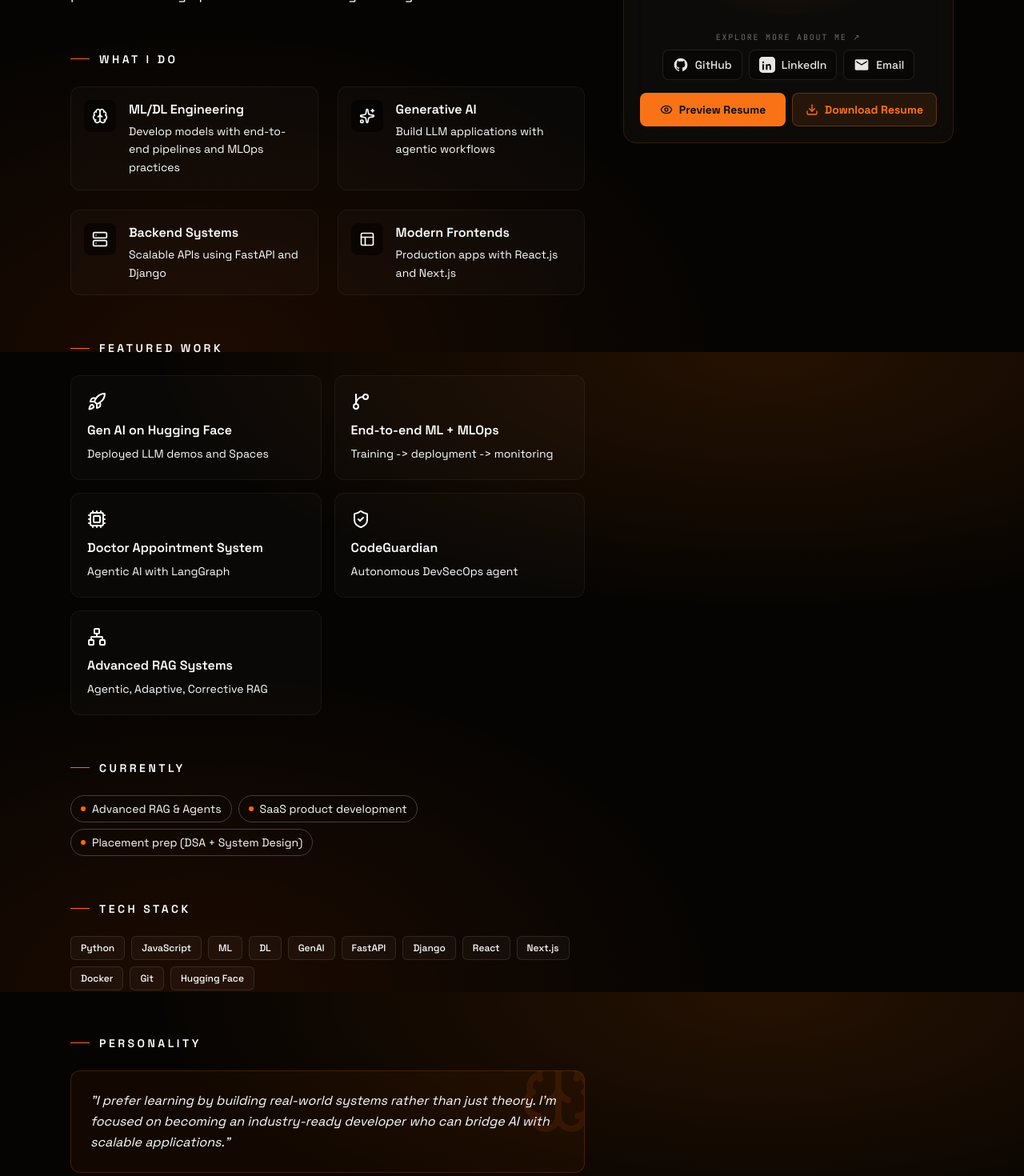
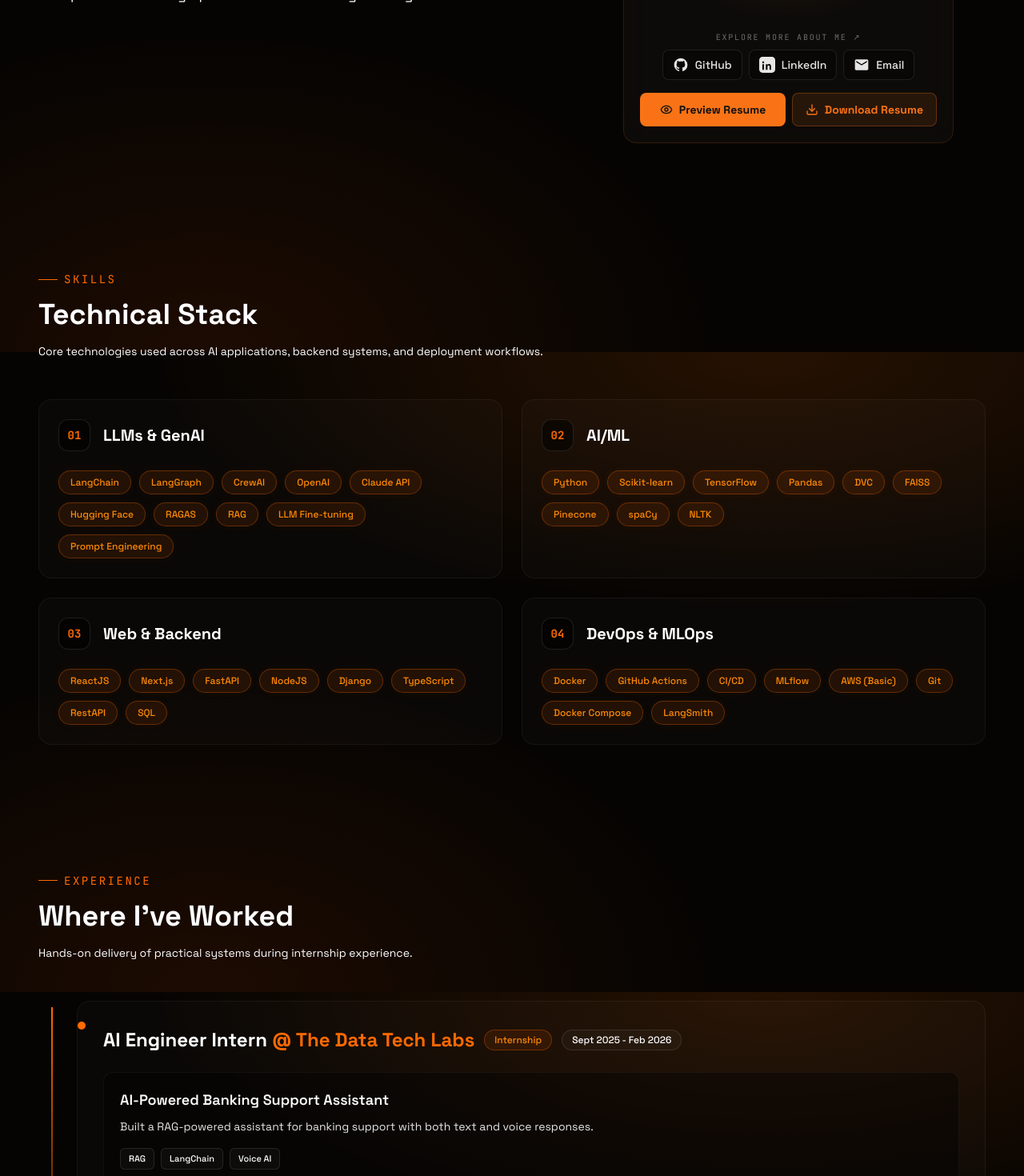
Before and after one commit to vikrant-honbute/PORTFOLIO_VIKRANT.DEV, a Next.js app: page / in a window 1280 px wide. Shown: the part 1160-2630 px from the top of the page at 80% size. Built offline with nearby package versions, Linux system fonts and the light colour scheme; grey boxes are pictures that could not be loaded.

Commit message:
refactor: simplify About component by removing unused sections and icons

```diff
--- a/src/components/About.tsx
+++ b/src/components/About.tsx
@@ -1,104 +1,11 @@
 "use client";
 
 import { useState } from "react";
-import type { LucideIcon } from "lucide-react";
 import type { ReactNode } from "react";
-import {
-  Brain,
-  Cpu,
-  Download,
-  Eye,
-  GitBranch,
-  Layout,
-  Link,
-  Mail,
-  Network,
-  Rocket,
-  Server,
-  ShieldCheck,
-  Sparkles,
-} from "lucide-react";
+import { Download, Eye } from "lucide-react";
 import { useInView } from "@/hooks/useInView";
 import { profile } from "@/data/profile";
 import ResumePreviewModal from "@/components/ResumePreviewModal";
-
-type InfoItem = {
-  icon: LucideIcon;
-  title: string;
-  desc: string;
-};
-
-const WHAT_I_DO: InfoItem[] = [
-  {
-    icon: Brain,
-    title: "ML/DL Engineering",
-    desc: "Develop models with end-to-end pipelines and MLOps practices",
-  },
-  {
-    icon: Sparkles,
-    title: "Generative AI",
-    desc: "Build LLM applications with agentic workflows",
-  },
-  {
-    icon: Server,
-    title: "Backend Systems",
-    desc: "Scalable APIs using FastAPI and Django",
-  },
-  {
-    icon: Layout,
-    title: "Modern Frontends",
-    desc: "Production apps with React.js and Next.js",
-  },
-];
-
-const PROJECTS: InfoItem[] = [
-  {
-    icon: Rocket,
-    title: "Gen AI on Hugging Face",
-    desc: "Deployed LLM demos and Spaces",
-  },
-  {
-    icon: GitBranch,
-    title: "End-to-end ML + MLOps",
-    desc: "Training -> deployment -> monitoring",
-  },
-  {
-    icon: Cpu,
-    title: "Doctor Appointment System",
-    desc: "Agentic AI with LangGraph",
-  },
-  {
-    icon: ShieldCheck,
-    title: "CodeGuardian",
-    desc: "Autonomous DevSecOps agent",
-  },
-  {
-    icon: Network,
-    title: "Advanced RAG Systems",
-    desc: "Agentic, Adaptive, Corrective RAG",
-  },
-];
-
-const FOCUS = [
-  "Advanced RAG & Agents",
-  "SaaS product development",
-  "Placement prep (DSA + System Design)",
-];
-
-const TECH = [
-  "Python",
-  "JavaScript",
-  "ML",
-  "DL",
-  "GenAI",
-  "FastAPI",
-  "Django",
-  "React",
-  "Next.js",
-  "Docker",
-  "Git",
-  "Hugging Face",
-];
 
 type RevealProps = {
   children: ReactNode;
@@ -152,65 +59,6 @@ function Section({ label, delay = 0, children }: SectionProps) {
         {children}
       </section>
     </Reveal>
-  );
-}
-
-type InfoCardProps = {
-  icon: LucideIcon;
-  title: string;
-  desc: string;
-};
-
-function InfoCard({ icon: Icon, title, desc }: InfoCardProps) {
-  return (
-    <article className="group flex gap-4 rounded-xl border border-white/5 bg-white/[0.02] p-4 transition-all hover:border-orange-500/30 hover:bg-white/[0.04]">
-      <div className="flex h-10 w-10 shrink-0 items-center justify-center rounded-lg bg-black/50 text-neutral-400 transition-colors group-hover:text-orange-400">
-        <Icon className="h-5 w-5" />
-      </div>
-      <div>
-        <h4 className="font-semibold text-neutral-100 transition-colors group-hover:text-white">{title}</h4>
-        <p className="mt-1 text-sm leading-relaxed text-neutral-400">{desc}</p>
-      </div>
-    </article>
-  );
-}
-
-type ProjectCardProps = {
-  icon: LucideIcon;
-  title: string;
-  desc: string;
-  delay: number;
-};
-
-function ProjectCard({ icon: Icon, title, desc, delay }: ProjectCardProps) {
-  const { ref, inView } = useInView<HTMLDivElement>();
-
-  return (
-    <article
-      ref={ref}
-      className="group rounded-xl border border-white/5 bg-white/[0.02] p-5 transition-all duration-300 hover:-translate-y-1 hover:border-orange-500/40 hover:bg-orange-500/5 hover:shadow-[0_8px_24px_-12px_rgba(249,115,22,0.2)]"
-      style={{
-        opacity: inView ? 1 : 0,
-        transform: inView ? "translateY(0)" : "translateY(24px)",
-        transitionDelay: `${delay}ms`,
-      }}
-    >
-      <Icon className="mb-3 h-6 w-6 text-neutral-500 transition-colors group-hover:text-orange-400" />
-      <h4 className="font-semibold text-neutral-100 transition-colors group-hover:text-white">{title}</h4>
-      <p className="mt-1.5 text-sm leading-relaxed text-neutral-400">{desc}</p>
-    </article>
-  );
-}
-
-type BadgeProps = {
-  children: ReactNode;
-};
-
-function Badge({ children }: BadgeProps) {
-  return (
-    <span className="cursor-default rounded-md border border-white/10 bg-white/[0.03] px-3 py-1.5 text-xs font-medium text-neutral-300 transition-all hover:border-orange-500/50 hover:bg-orange-500/10 hover:text-orange-400">
-      {children}
-    </span>
   );
 }
 
@@ -335,57 +183,6 @@ export default function About() {
               I’m a 2026 AI & Data Science graduate from Vishwakarma Institute of Information Technology, Pune, focused on building AI-powered applications, scalable backend systems, and modern web products. My work spans Machine Learning, Generative AI, Data Engineering, FastAPI, Django, React, and Next.js, with an emphasis on solving real-world problems through practical software engineering.
             </p>
           </Section>
-
-          <Section label="What I Do" delay={100}>
-            <div className="grid gap-6 sm:grid-cols-2">
-              {WHAT_I_DO.map((item) => (
-                <InfoCard key={item.title} {...item} />
-              ))}
-            </div>
-          </Section>
-
-          <Section label="Featured Work" delay={200}>
-            <div className="grid grid-cols-1 gap-4 md:grid-cols-2">
-              {PROJECTS.map((project, i) => (
-                <ProjectCard key={project.title} {...project} delay={i * 80} />
-              ))}
-            </div>
-          </Section>
-
-          <Section label="Currently" delay={300}>
-            <div className="flex flex-wrap gap-2">
-              {FOCUS.map((focus) => (
-                <span
-                  key={focus}
-                  className="inline-flex items-center gap-2 rounded-full border border-neutral-700 px-3 py-1.5 text-sm text-neutral-300"
-                >
-                  <span className="h-1.5 w-1.5 rounded-full bg-orange-500" />
-                  {focus}
-                </span>
-              ))}
-            </div>
-          </Section>
-
-          <Section label="Tech Stack" delay={400}>
-            <div className="flex flex-wrap gap-2">
-              {TECH.map((item) => (
-                <Badge key={item}>{item}</Badge>
-              ))}
-            </div>
-          </Section>
-
-          <Section label="Personality" delay={500}>
-            <div className="relative overflow-hidden rounded-xl border border-orange-500/20 bg-orange-500/5 p-6">
-              <div className="pointer-events-none absolute -right-4 -top-4 opacity-10">
-                <Brain className="h-24 w-24 text-orange-500" />
-              </div>
-              <blockquote className="relative z-10 italic leading-relaxed text-neutral-300">
-                &quot;I prefer learning by building real-world systems rather than just
-                theory. I&apos;m focused on becoming an industry-ready developer who
-                can bridge AI with scalable applications.&quot;
-              </blockquote>
-            </div>
-          </Section>
         </div>
 
         <div className="lg:col-span-2">
```
